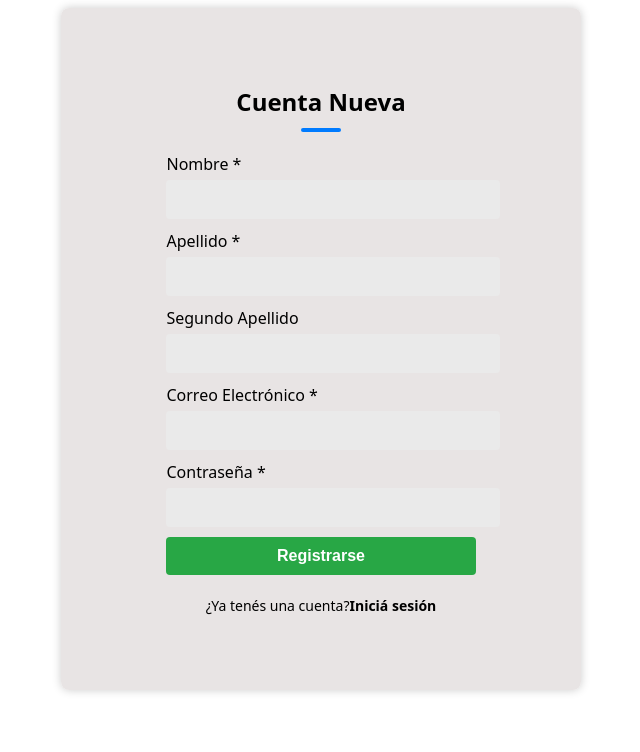
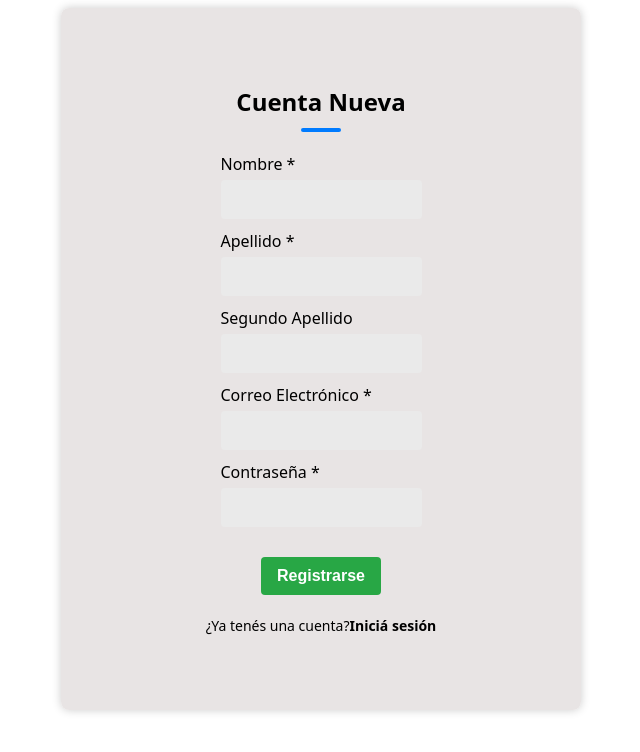
Before and after one commit to FranderCarrillo/binarios-frontend-proyecto-final, a React (Vite) app: page /logout in a window 1280 px wide. Shown: the top 752 px of the page, without its empty margins (319-959 px from the left). Built offline with nearby package versions, Linux system fonts and the light colour scheme.

Commit message:
AcomodarBotonDeRegistro

```diff
--- a/src/components/SignUp/SignUp.tsx
+++ b/src/components/SignUp/SignUp.tsx
@@ -50,8 +50,9 @@ const SignUp = () => {
                 e.stopPropagation();
                 form.handleSubmit();
               }}
-              className="form-body"
+              /*className="form-body"*/
             >
+              <div className="form-body">
               <form.Field
                 name="name"
                 validators={{
@@ -160,15 +161,17 @@ const SignUp = () => {
                   </>
                 )}
               />
-
+              </div>
+              <div className="register-wrapper">
               <form.Subscribe
                 selector={(state) => [state.canSubmit, state.isSubmitting]}
                 children={([canSubmit, isSubmitting]) => (
-                  <button type="submit" disabled={!canSubmit} >
+                  <button type="submit" disabled={!canSubmit}className="register-button">
                     {isSubmitting ? '...' : 'Registrarse'}
                   </button>
                 )}
               />
+              </div>
             </form>
 
             <p className="form-footer">
--- a/src/index.css
+++ b/src/index.css
@@ -123,7 +123,7 @@ button:focus-visible {
 }
 
 .form-body input {
-  width: 100%;
+  /*width: 100%;*/
   padding: 12px;
   border: none;
   border-radius: 4px;
@@ -133,7 +133,7 @@ button:focus-visible {
 }
 
 /* Botón */
-.form-body button {
+/*.form-body button {
   width: 100%;
   background-color: #28a745;
   color: white;
@@ -153,7 +153,7 @@ button:focus-visible {
 .form-body button:disabled {
   background-color: #94d3a2;
   cursor: not-allowed;
-}
+}*/
 
 /* Footer */
 .form-footer {
@@ -167,3 +167,32 @@ button:focus-visible {
   color: #000;
   text-decoration: none;
 }
+
+/*Botón Registro*/
+.register-wrapper {
+  display: flex;
+  justify-content: center;
+  margin-top: 20px;
+}
+
+.register-button{
+  width: 60%;
+  background-color: #28a745;
+  color: white;
+  font-weight: bold;
+  border: none;
+  border-radius: 4px;
+  padding: 10px;
+  cursor: pointer;
+  font-size: 16px;
+  transition: background-color 0.3s;
+}
+
+.register-button:hover {
+  background-color: #218838;
+}
+
+.register-button:disabled {
+  background-color: #94d3a2;
+  cursor: not-allowed;
+}
```
